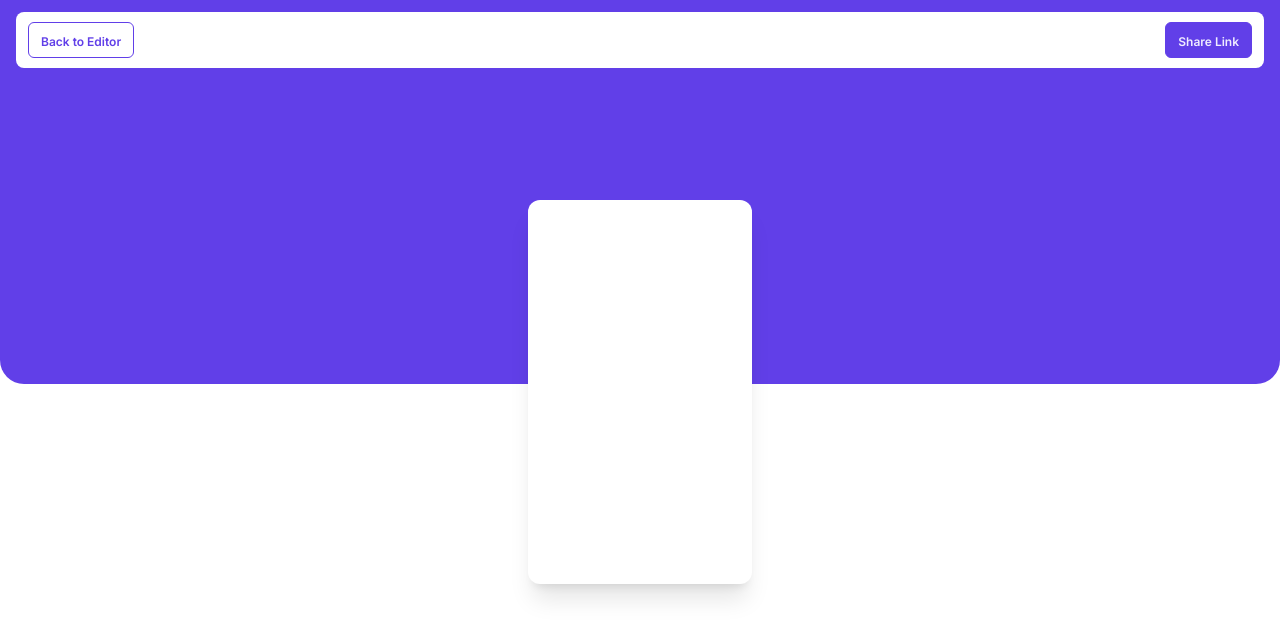
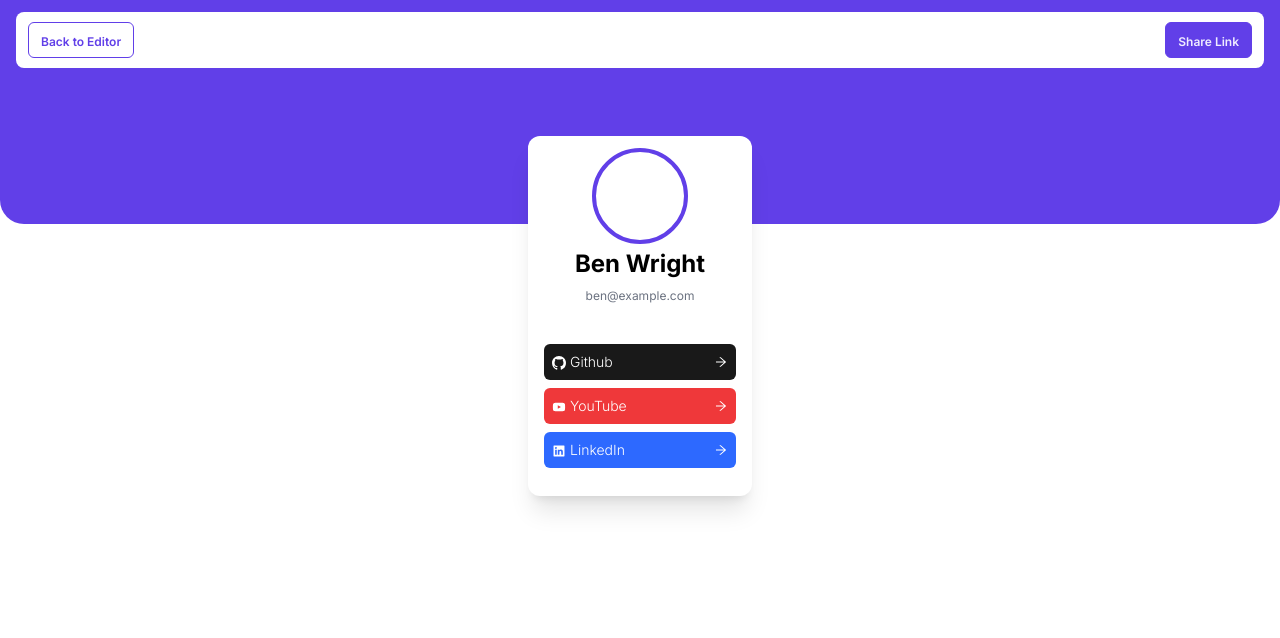
Before and after one commit to meddhiaka/rbk-socialmedia-app, a Next.js app: page /preview in a window 1280 px wide. Shown: the top 638 px of the page. Built offline with nearby package versions, Linux system fonts and the light colour scheme.

Commit message:
Added Demo for  Preview Card

```diff
--- a/app/preview/page.tsx
+++ b/app/preview/page.tsx
@@ -1,12 +1,39 @@
 import HeaderPreview from "@/components/HeaderPreview"
-
+import { AiOutlineArrowRight } from "react-icons/ai"
+import {BsGithub} from "react-icons/bs"
+import {AiFillYoutube, AiFillLinkedin} from "react-icons/ai"
 export default function Page() {
     return (
         <>
-            <div className="bg-cpurple h-96 rounded-b-3xl">
+            <div className="bg-cpurple h-56 rounded-b-3xl">
                 <HeaderPreview />
-                <div className="flex justify-center relative top-36">
-                    <div className=" h-96 w-56 block bg-white rounded-xl shadow-xl"></div>
+                <div className="flex justify-center relative top-20">
+                    <div className=" h-[360px] w-56 block bg-white rounded-xl shadow-xl">
+                        <div className="mx-auto h-24 w-24 bg-white rounded-full relative top-3 border-[4px] border-cpurple"></div>
+                        <p className="font-bold text-2xl text-center mt-4">Ben Wright</p>
+                        <p className="font-base text-xs text-gray-500 text-center mt-2">ben@example.com</p>
+                        <div className="cursor-pointer mx-auto bg-github w-48 p-2 mt-10 text-sm text-white rounded-md flex flex-row justify-between items-center">
+                            <div>
+                                <BsGithub className="inline-block mr-1"/>
+                                <p className="inline-block font-light">Github</p>
+                            </div>
+                            <AiOutlineArrowRight />
+                        </div>
+                        <div className="cursor-pointer mx-auto bg-youtube w-48 p-2 mt-2 text-sm text-white rounded-md flex flex-row justify-between items-center">
+                            <div>
+                                <AiFillYoutube className="inline-block mr-1"/>
+                                <p className="inline-block font-light">YouTube</p>
+                            </div>
+                            <AiOutlineArrowRight />
+                        </div>
+                        <div className="cursor-pointer mx-auto bg-linkedin w-48 p-2 mt-2 text-sm text-white rounded-md flex flex-row justify-between items-center">
+                            <div>
+                                <AiFillLinkedin className="inline-block mr-1"/>
+                                <p className="inline-block font-light">LinkedIn</p>
+                            </div>
+                            <AiOutlineArrowRight />
+                        </div>
+                    </div>
                 </div>
             </div>
 
```
